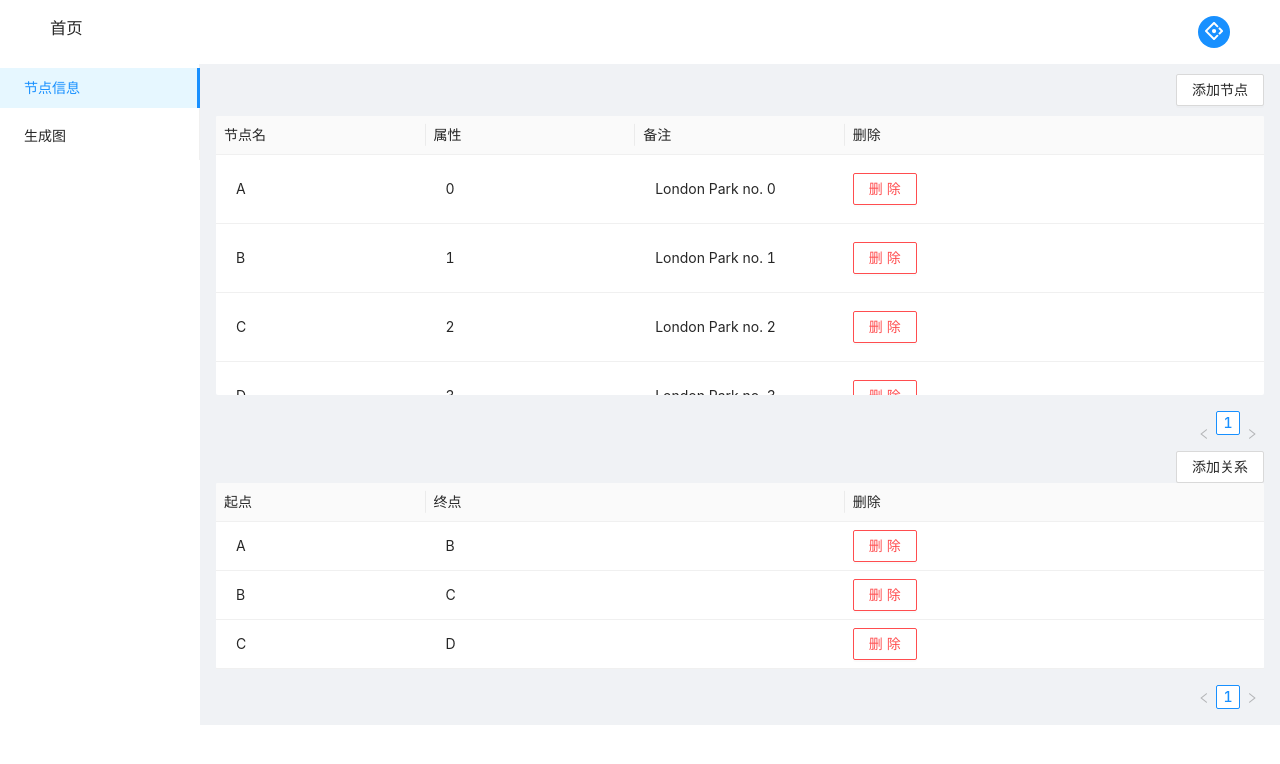
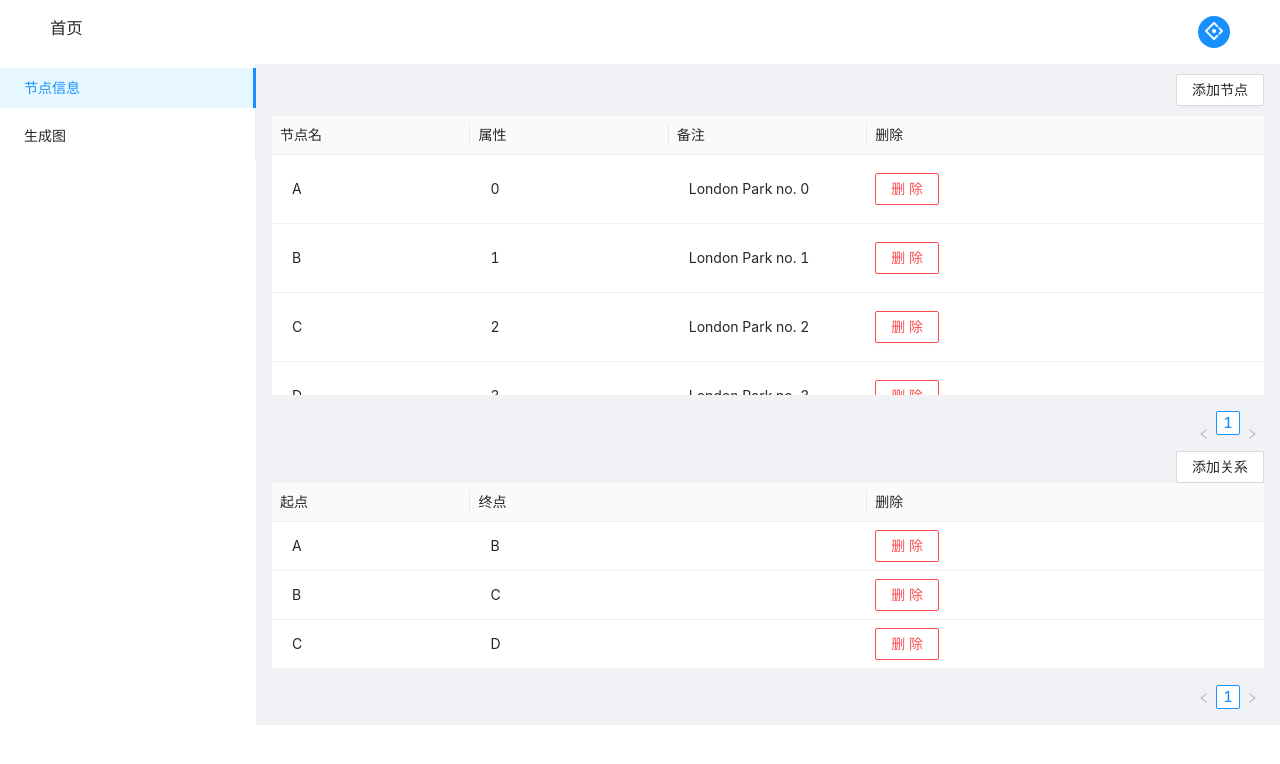
Before and after one commit to Tankaizhong/-, a React (Vite) app: page /content/data in a window 1280 px wide. Shown: the top 764 px of the page. Built offline with nearby package versions, Linux system fonts and the light colour scheme.

Commit message:
解决了页面刷新后菜单默认选择和页面不符

```diff
--- a/src/pages/Content/index.tsx
+++ b/src/pages/Content/index.tsx
@@ -4,13 +4,21 @@ import { AntDesignOutlined } from "@ant-design/icons";
 const { Header, Content, Sider } = Layout;
 import menu, { defaultArr } from "@/constant/menu"; //菜单项
 import "./index.css"; //样式
-import { useNavigate, Outlet } from "react-router-dom"; //路由
+import { useNavigate, Outlet, useLocation } from "react-router-dom"; //路由
+import { useEffect } from "react";
 function Index() {
-  //路由跳转
+  //点击进行对应的路由跳转
   const nav = useNavigate();
   const choose: MenuProps["onClick"] = ({ key }) => {
     nav(`${key}`);
   };
+  //检查路由重定向到对应的界面
+  const location = useLocation();
+  useEffect(() => {
+    if (location.pathname !== defaultArr[0]) {
+      nav(defaultArr[0]);
+    }
+  }, []);
   return (
     <div>
       <Layout>
@@ -22,7 +30,7 @@ function Index() {
           />
         </Header>
         <Layout>
-          <Sider theme='light' width={200} className='site-layout-background'>
+          <Sider theme='light' width={"20%"} className='site-layout-background'>
             <Menu
               mode='inline'
               onClick={choose}
--- a/src/pages/Data/index.tsx
+++ b/src/pages/Data/index.tsx
@@ -1,4 +1,4 @@
-import React from "react";
+import React, { useEffect } from "react";
 import Link from "./Link";
 import Node from "./Node";
 import { useDispatch } from "react-redux";
@@ -27,7 +27,7 @@ export default function index() {
   };
   //添加
   return (
-    <div className="main_content">
+    <div className='main_content'>
       <Node dispatch={dispatch} handleDelete={handleDelete} />
       <Link dispatch={dispatch} handleDelete={handleDelete} />
     </div>
```
